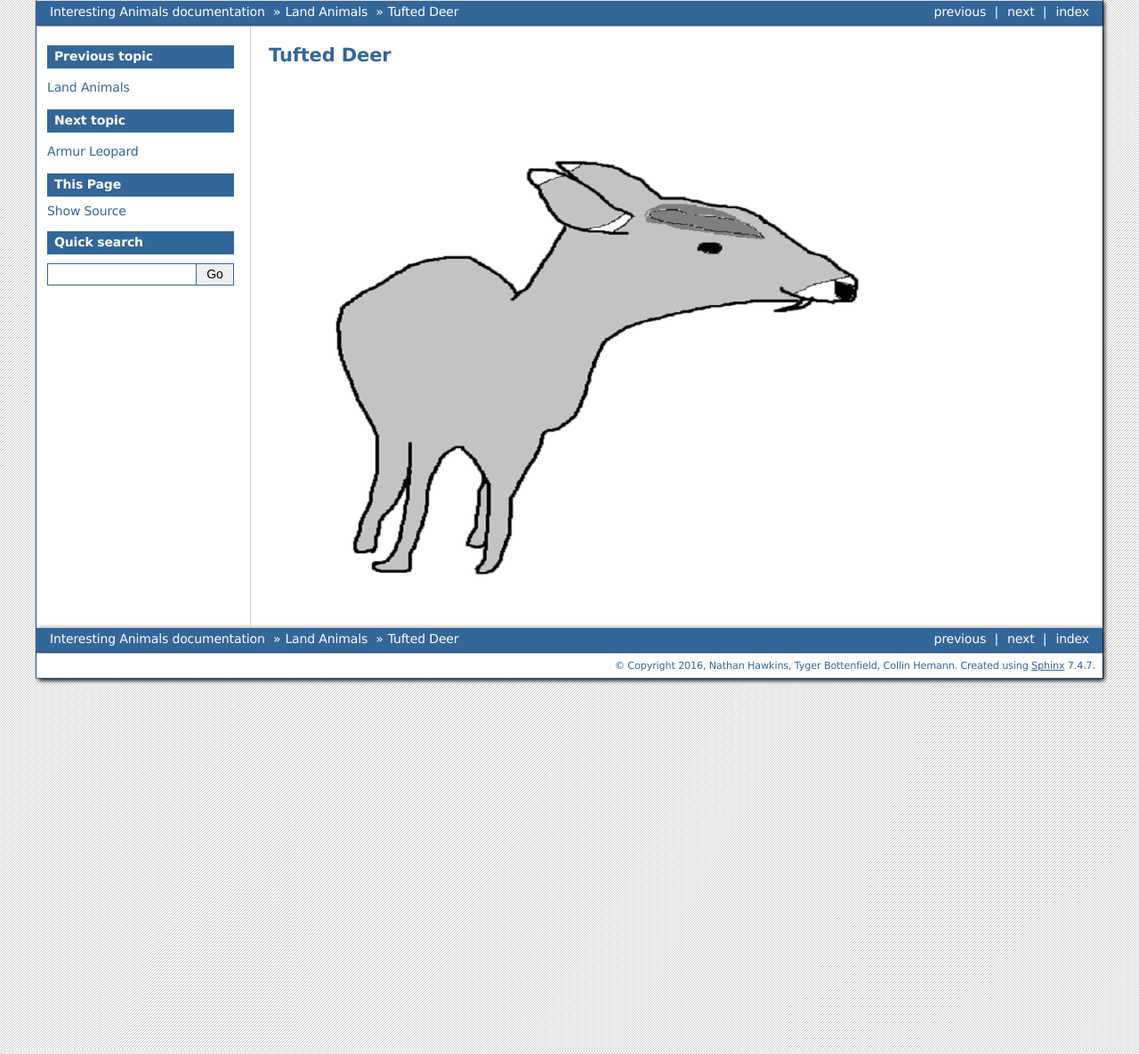
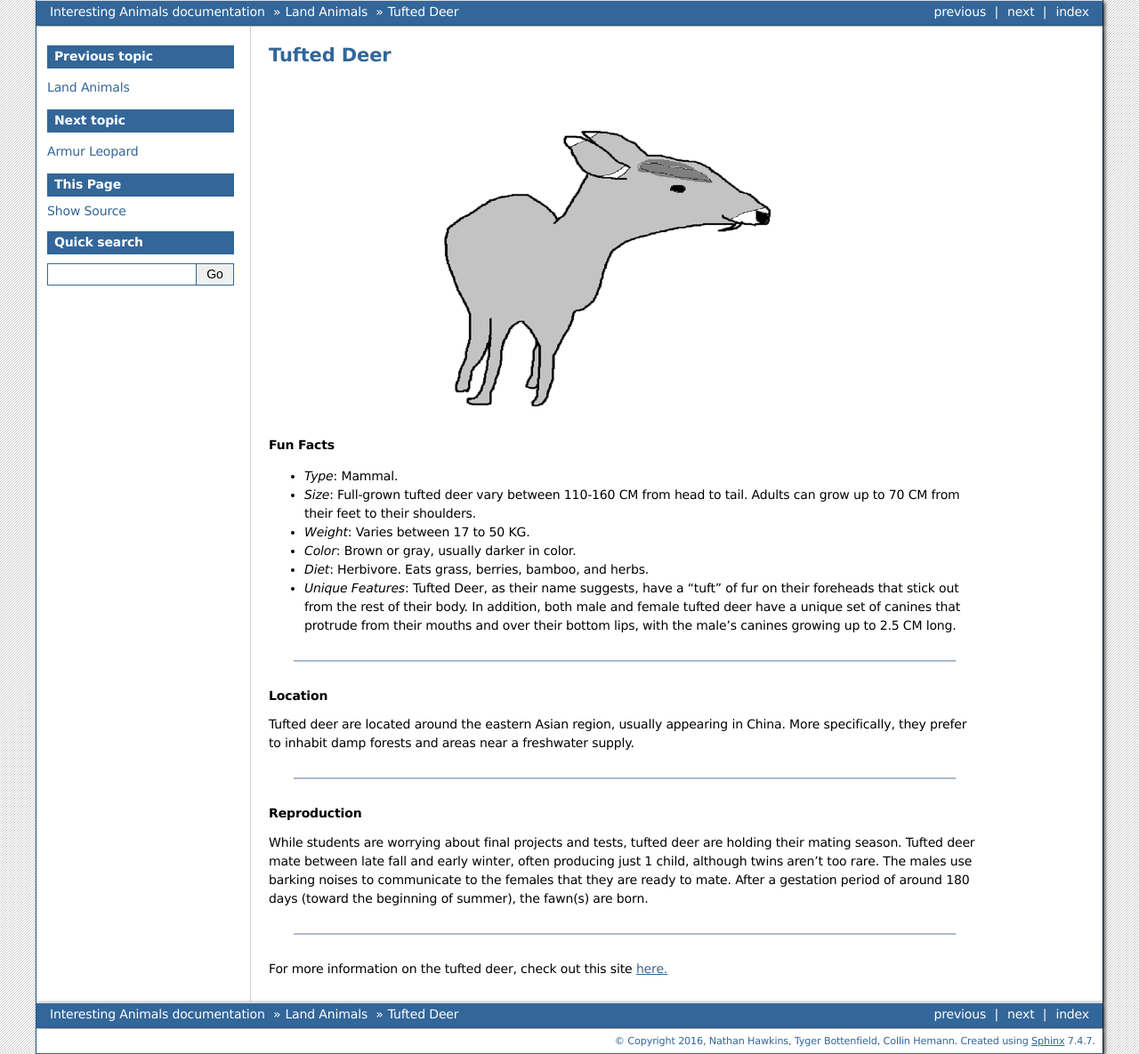
Before and after one commit to tbottenfield/interesting_animals, a Sphinx documentation site: the page built from source/land_animals/tufted_deer/tufted_deer.rst, in a window 1280 px wide. Shown: the whole page at 89% size. Built offline with Sphinx 7.4.7, drawn with Linux system fonts in a browser that asks for light colours.

Commit message:
Added content for the tufted deer.

```diff
--- a/source/land_animals/tufted_deer/tufted_deer.rst
+++ b/source/land_animals/tufted_deer/tufted_deer.rst
@@ -2,3 +2,31 @@ Tufted Deer
 ===========
 
 .. image:: tufted_deer.png
+	:height: 400px
+	:width: 500px
+	:align: center
+
+**Fun Facts**
+
+* *Type*: Mammal.
+* *Size*: Full-grown tufted deer vary between 110-160 CM from head to tail. Adults can grow up to 70 CM from their feet to their shoulders.
+* *Weight*: Varies between 17 to 50 KG.
+* *Color*: Brown or gray, usually darker in color.
+* *Diet*: Herbivore. Eats grass, berries, bamboo, and herbs.
+* *Unique Features*: Tufted Deer, as their name suggests, have a "tuft" of fur on their foreheads that stick out from the rest of their body. In addition, both male and female tufted deer have a unique set of canines that protrude from their mouths and over their bottom lips, with the male's canines growing up to 2.5 CM long.
+
+===============================================================================
+
+**Location**
+
+Tufted deer are located around the eastern Asian region, usually appearing in China. More specifically, they prefer to inhabit damp forests and areas near a freshwater supply.
+
+===============================================================================
+
+**Reproduction**
+
+While students are worrying about final projects and tests, tufted deer are holding their mating season. Tufted deer mate between late fall and early winter, often producing just 1 child, although twins aren't too rare. The males use barking noises to communicate to the females that they are ready to mate. After a gestation period of around 180 days (toward the beginning of summer), the fawn(s) are born.
+
+===============================================================================
+
+For more information on the tufted deer, check out this site `here. <http://eol.org/pages/308480/details>`_
```
